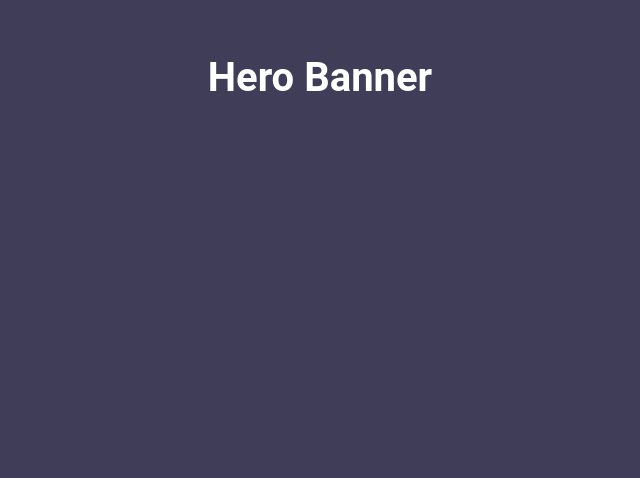
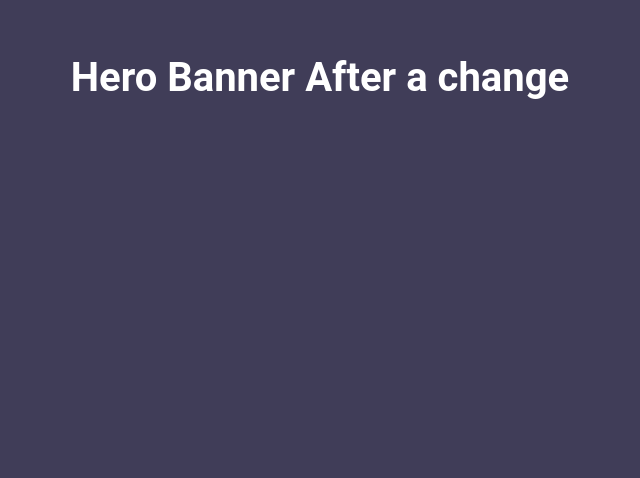
Before and after one commit to CandaceK245/cprg-218-lab-4-main, a plain HTML site: page index.html in a window 1280 px wide. Shown: the part 322-800 px from the top of the page, without its empty margins (320-960 px from the left). Drawn offline with Linux system fonts and the light colour scheme.

Commit message:
small change

```diff
--- a/index.html
+++ b/index.html
@@ -14,7 +14,7 @@
   <section class="hero-container">
     <!-- Remove and add hero banner HTML -->
     <div class="remove-assignment-content">
-      <h1>Hero Banner</h1>
+      <h1>Hero Banner After a change</h1>
     </div>
   </section>
   <section class="container content-container">
```
